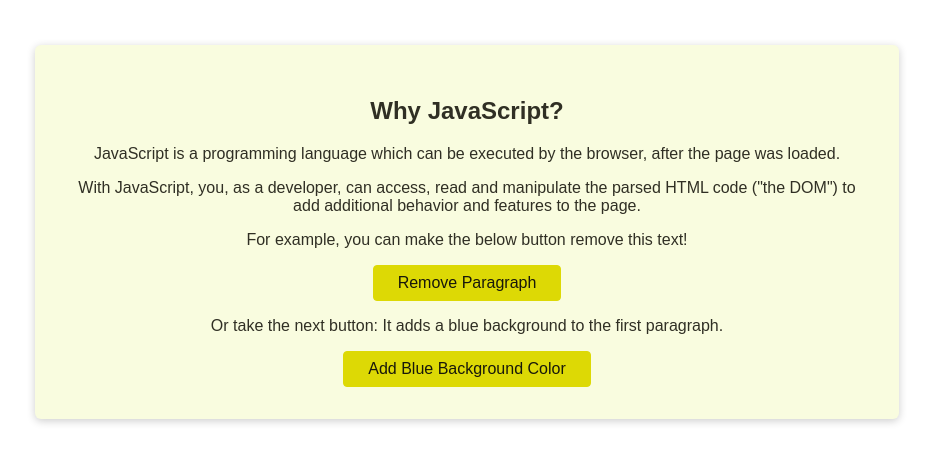
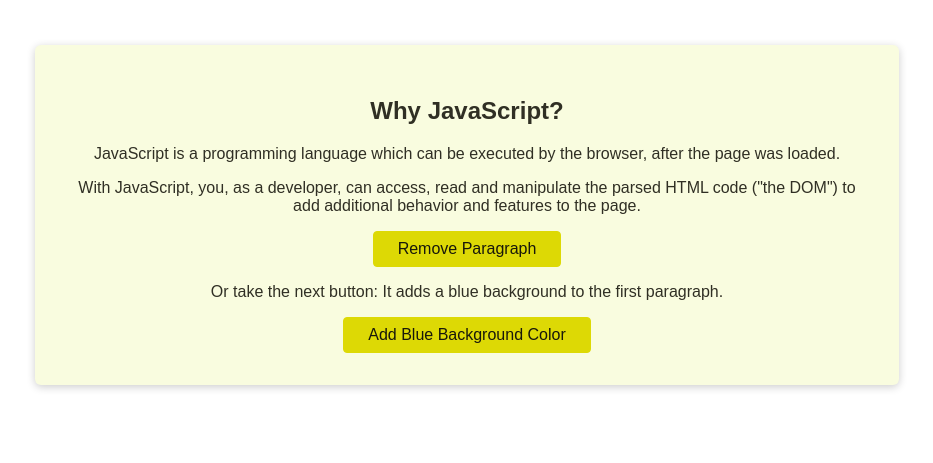
Before and after one commit to AndyBrandy1986/Day-37, a plain HTML site: page index.html in a window 1280 px wide. Both pictures are taken after a click on the button "Remove Paragraph". Shown: the part 127-590 px from the top of the page, without its empty margins (173-1106 px from the left). Drawn offline with Linux system fonts and the light colour scheme.

Commit message:
Add some fixes

```diff
--- a/exercise.js
+++ b/exercise.js
@@ -32,25 +32,25 @@
 //    - Select BOTH paragraphs by drilling into the document and "navigating" to the
 //      mentioned elements
 
-const firstPharaghElement = document.body.children[2].children[1];
+const paragraphs = document.querySelectorAll('section p');
+const removeBtn = document.querySelector('#remove-btn');
+const colorBtn = document.querySelector('#color-btn');
 
 function changeBckgClr() {
-  firstPharaghElement.style.backgroundColor = "blue";
+  paragraphs[0].style.backgroundColor = 'blue';
 }
 
-firstPharaghElement.addEventListener("click", changeBckgClr);
+colorBtn.addEventListener('click', changeBckgClr);
 
 //    - If you struggle with DOM drilling, use "ids" instead but watch the solution!
 // 4) Change the functions from (2) such that:
 //    - The first button removes the third paragraph (i.e. the <p> prior to it)
 
-const thirdPharagraphElement = document.body.children[2].children[3];
-
 function delFirstPar() {
-  thirdPharagraphElement.remove();
+  paragraphs[2].remove();
 }
 
-thirdPharagraphElement.addEventListener("click", delFirstPar);
+removeBtn.addEventListener('click', delFirstPar);
 
 //    - The second button changes the background color of the first paragraph to blue
 
--- a/index.html
+++ b/index.html
@@ -24,12 +24,12 @@
         to the page.
       </p>
       <p>For example, you can make the below button remove this text!</p>
-      <button>Remove Paragraph</button>
+      <button id="remove-btn">Remove Paragraph</button>
       <p>
         Or take the next button: It adds a blue background to the first
         paragraph.
       </p>
-      <button id="blue-background">Add Blue Background Color</button>
+      <button id="color-btn">Add Blue Background Color</button>
     </section>
   </body>
 </html>
```
